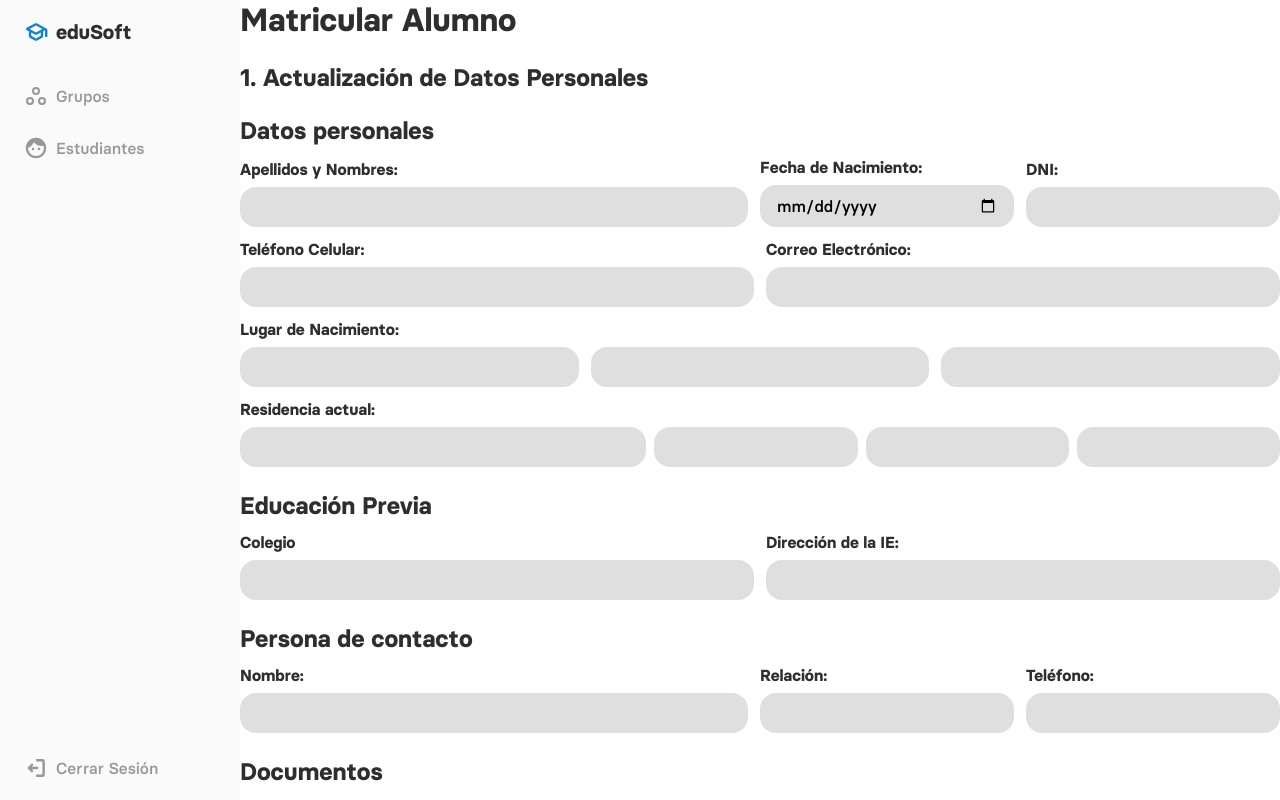
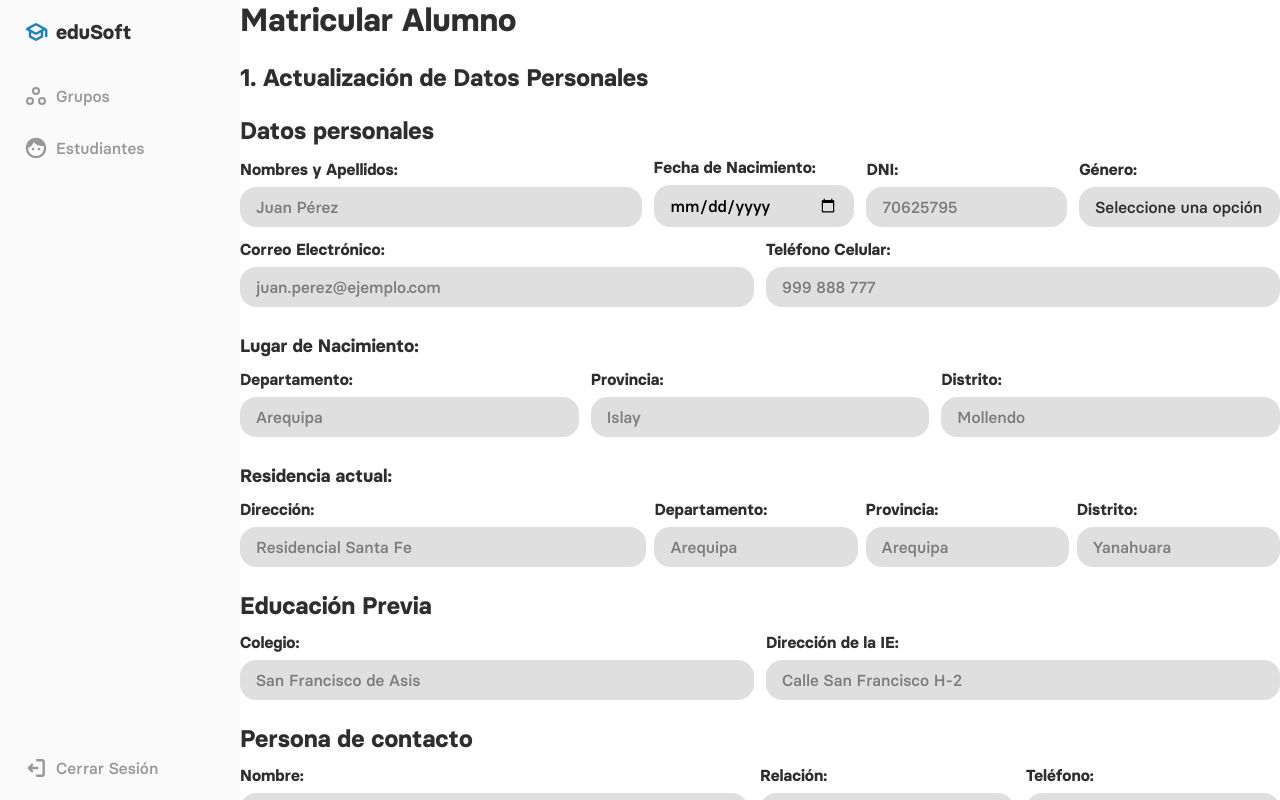
Before and after one commit to Verborrea/eduSoft, a SvelteKit app: page /admin/alumnos/matricula in a window 1280 px wide. Built offline with nearby package versions, Linux system fonts and the light colour scheme.

Commit message:
matricula visuals

```diff
--- a/src/routes/admin/+layout.svelte
+++ b/src/routes/admin/+layout.svelte
@@ -17,6 +17,6 @@
 
 	main {
 		flex: 1;
-		overflow: scroll;
+		overflow-y: scroll;
 	}
 </style>
--- a/src/routes/admin/alumnos/matricula/+page.svelte
+++ b/src/routes/admin/alumnos/matricula/+page.svelte
@@ -1,5 +1,5 @@
 <svelte:head>
-	<title>eduSoft | Estudiantes</title>
+	<title>eduSoft | Matricular alumno</title>
 </svelte:head>
 
 <main>
@@ -9,60 +9,73 @@
 	<form action="">
 		<div class="seccion">
 			<h2>Datos personales</h2>
-			<div class="row">
-				<label class="r50">
-					Apellidos y Nombres:
-					<input type="text" id="Name" name="Name" />
+			<div class="row grow">
+				<label class="flex1">
+					Nombres y Apellidos:
+					<input type="text" name="Name" placeholder="Juan Pérez" />
 				</label>
-
-				<label class="r25">
+				<label class="flex1">
 					Fecha de Nacimiento:
-					<input type="date" id="brthDate" name="brthDate" />
+					<input type="date" name="brthDate" />
 				</label>
-
-				<label class="r25">
+				<label class="flex1">
 					DNI:
-					<input type="number" id="dni" name="dni" />
+					<input type="number" name="dni" placeholder="70625795" />
+				</label>
+				<label class="flex1">
+					Género:
+					<select name="">
+						<option value="1" selected> Seleccione una opción </option>
+						<option value="2"> Masculino </option>
+						<option value="3"> Femenino </option>
+					</select>
 				</label>
 			</div>
 
 			<div class="row">
 				<label class="flex1">
-					Teléfono Celular:
-					<input type="number" />
+					Correo Electrónico:
+					<input type="email" placeholder="juan.perez@ejemplo.com" />
 				</label>
 				<label class="flex1">
-					Correo Electrónico:
-					<input type="email" />
+					Teléfono Celular:
+					<input type="number" placeholder="999 888 777" />
 				</label>
 			</div>
 
+			<p class="group"> Lugar de Nacimiento: </p>
 			<div class="row">
 				<label class="flex1">
-					Lugar de Nacimiento:
-					<input type="text" />
+					Departamento:
+					<input type="text" placeholder="Arequipa" />
 				</label>
 				<label class="flex1">
-					<input type="text" class="flex1"/>
+					Provincia:
+					<input type="text" class="flex1" placeholder="Islay" />
 				</label>
 				<label class="flex1">
-					<input type="text" class="flex1"/>
+					Distrito:
+					<input type="text" class="flex1" placeholder="Mollendo" />
 				</label>
 			</div>
 
+			<p class="group">Residencia actual:</p>
 			<div class="row grow" id="resid">
 				<label class="flex1">
-					Residencia actual:
-					<input type="text" />
+					Dirección:
+					<input type="text" placeholder="Residencial Santa Fe" />
 				</label>
 				<label class="flex1">
-					<input type="text" />
+					Departamento:
+					<input type="text" placeholder="Arequipa" />
 				</label>
 				<label class="flex1">
-					<input type="text" />
+					Provincia:
+					<input type="text" placeholder="Arequipa" />
 				</label>
 				<label class="flex1">
-					<input type="text" />
+					Distrito:
+					<input type="text" placeholder="Yanahuara" />
 				</label>
 			</div>
 		</div>
@@ -71,12 +84,12 @@
 			<h2> Educación Previa </h2>
 			<div class="row">
 				<label class="flex1">
-					Colegio
-					<input type="text" />
+					Colegio:
+					<input type="text" placeholder="San Francisco de Asis" />
 				</label>
 				<label class="flex1">
 					Dirección de la IE:
-					<input type="text">
+					<input type="text" placeholder="Calle San Francisco H-2">
 				</label>
 			</div>
 		</div>
@@ -86,15 +99,15 @@
 			<div class="row grow">
 				<label class="flex1">
 					Nombre:
-					<input type="text" />
+					<input type="text" placeholder="María Pérez" />
 				</label>
 				<label class="flex1">
 					Relación:
-					<input type="text" />
+					<input type="text" placeholder="Mamá" />
 				</label>
 				<label class="flex1">
 					Teléfono:
-					<input type="number" />
+					<input type="number" placeholder="987 654 321" />
 				</label>
 			</div>
 		</div>
@@ -102,19 +115,19 @@
 		<div class="seccion">
 		<h2> Documentos </h2>
 			<div class="row">
-				<label>
+				<label class="flex1">
 					Copia DNI:
 					<input type="file" />
 				</label>
-				<label>
+				<label class="flex1">
 					Foto tamaño carnet:
 					<input type="file" />
 				</label>
-				<label>
+				<label class="flex1">
 					Partida de Nacimiento:
 					<input type="file" />
 				</label>
-				<label>
+				<label class="flex1">
 					Certificado de estudios:
 					<input type="file" />
 				</label>
@@ -123,12 +136,12 @@
 
 		<div class="seccion">
 			<h2> Observaciones </h2>
-			<textarea name="" id="">El estudiante es medio loco</textarea>
+			<textarea name="" id="" placeholder="Detalles importantes..."></textarea>
 		</div>
 
-		<div>
-			<button> Cancelar </button>
-			<button> Siguiente </button>
+		<div class="row reverse-row">
+			<button class="btn btn-primary"> Siguiente </button>
+			<button class="btn btn-secondary"> Cancelar </button>
 		</div>
 
 	</form>
@@ -160,20 +173,22 @@
 			gap: 12px;
 			align-items: flex-end;
 	}
+	.reverse-row {
+		flex-direction: row-reverse;
+	}
+	.group {
+		font-size: 18px;
+		font-weight: bold;
+		margin: 16px 0 0 0;
+	}
 	label {
 		font-weight: bold;
 	}
-	input, textarea{
+	input, textarea, select{
 		margin-top: 8px;
 		width: 100%;
 		border-radius: 16px;
 		padding: 8px 16px;
-	}
-	.r50 {
-		width: 50%;
-	}
-	.r25 {
-		width: 25%;
 	}
 	.flex1 {
 		flex: 1;
```
